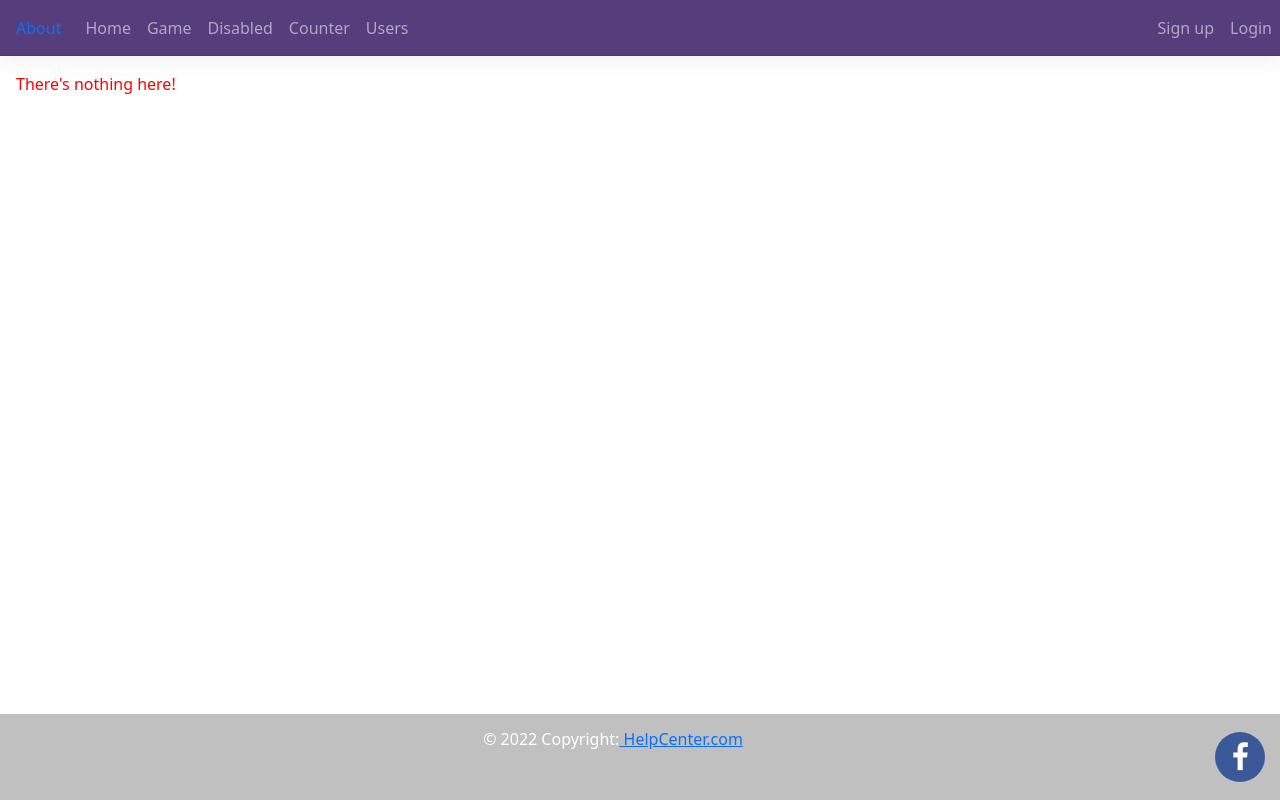
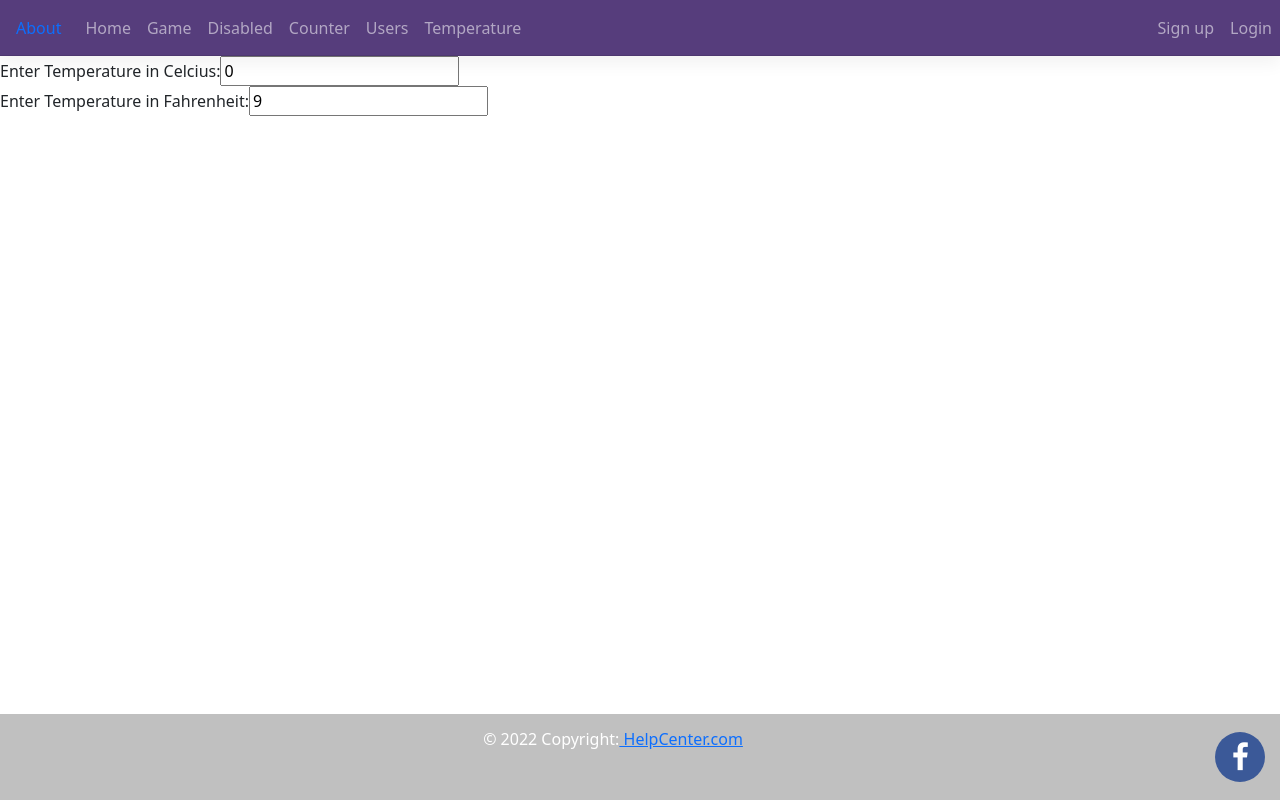
Before and after one commit to rajesh13ca63/tik-tok-game, a React (Create React App) app: page /temperature in a window 1280 px wide. Built offline with nearby package versions, Linux system fonts and the light colour scheme.

Commit message:
Covert celcius to fahrenheit and back.

```diff
--- a/src/components/app.jsx
+++ b/src/components/app.jsx
@@ -11,6 +11,7 @@ import {
 import Count from "../countercomponents/count";
 import Longin from "../usercomponets/login";
 import Users from "../userlistcomponents/users";
+import Calculator from "../tempcomponents/calculator";
 
 class App extends Component {
     render() {
@@ -27,6 +28,7 @@ class App extends Component {
                     <Route path="count" element={<Count />} />
                     <Route path="login" element={<Longin />} />
                     <Route path="users" element={<Users />} />
+                    <Route path="temperature" element={<Calculator />} />
 
                     <Route path="*" element={
                     <main style={{padding: "1rem", color: "red"} }>
--- a/src/components/header.jsx
+++ b/src/components/header.jsx
@@ -22,6 +22,9 @@ function Header() {
                             <li>
                                 <Link to="/users" className="nav-link">Users</Link>
                             </li>
+                            <li>
+                                <Link to="/temperature" className="nav-link">Temperature</Link>
+                            </li>
                         </ul>
                     </div>
 
--- a/src/countercomponents/countitems.jsx
+++ b/src/countercomponents/countitems.jsx
@@ -61,8 +61,8 @@ const CountItems = () => {
                        return (
                            <div key={item.id}>
                                 <li key={item.id } style={liStyle}>{item.value}</li>
-                                <span><button onClick={(e) => deletItem(item.id)}>X</button></span>
-                                <span><button onClick={(e) => editItem(item)}>Edit</button></span>
+                                <span><button onClick={(e) => deletItem(item.id)} >X</button></span>
+                                <span><button onClick={(e) => editItem(item)} >Edit</button></span>
                             </div>
                         )
                     })}
--- /dev/null
+++ b/src/tempcomponents/calculator.jsx
@@ -0,0 +1,51 @@
+import React, {Component} from "react";
+import TemperatureInput from "./temperatureinput";
+
+class Calculator extends Component {
+    constructor(props) {
+        super(props);
+        this.state = {
+            temperature:'',
+            scale: 'c'
+        }
+    this.handleFahrenheitChange = this.handleFahrenheitChange.bind(this);
+    this.handleCelciusChange = this.handleCelciusChange.bind(this);
+    }
+
+    handleFahrenheitChange(temperature) {
+        console.log('Temperature', temperature);
+        this.setState({
+            temperature: temperature,
+            scale: 'f'
+        })
+    }
+
+    handleCelciusChange(temperature) {
+        console.log('Temperature', temperature);
+        this.setState({
+            temperature: temperature,
+            scale: 'c'
+        })
+    }
+
+    render() {
+        const temperature = this.state.temperature;
+        const celcius = 0;
+        const fahrenheit = 9;
+        return (
+            <>
+                <div>
+                    <TemperatureInput temperature={celcius} scale="c"
+                    onTemperatureChange = {this.handleCelciusChange} />
+                </div>
+                <div>
+                    <TemperatureInput temperature={fahrenheit} scale="f"
+                    onTemperatureChange = {this.handleFahrenheitChange} />
+                </div>
+
+            </>
+        )
+    }
+}
+
+export default Calculator;
--- /dev/null
+++ b/src/tempcomponents/temperatureinput.jsx
@@ -0,0 +1,33 @@
+import React, {Component} from "react";
+const scaleName = {
+    c: 'Celcius',
+    f: 'Fahrenheit'
+};
+
+class TemperatureInput extends Component {
+    constructor(props) {
+        super(props);
+        this.handleChange = this.handleChange.bind(this);
+
+    }
+
+    handleChange(e) {
+        this.props.onTemperatureChange(e.target.value);
+    }
+
+    render() {
+        const temperature = this.props.temperature;
+        const scale = this.props.scale;
+
+        return (
+            <>
+                <label>Enter Temperature in {scaleName[scale]}:</label>
+                <input type="text" value={temperature}
+                onChange={this.handleChange} />
+
+            </>
+        )
+    }
+}
+
+export default TemperatureInput;
```
